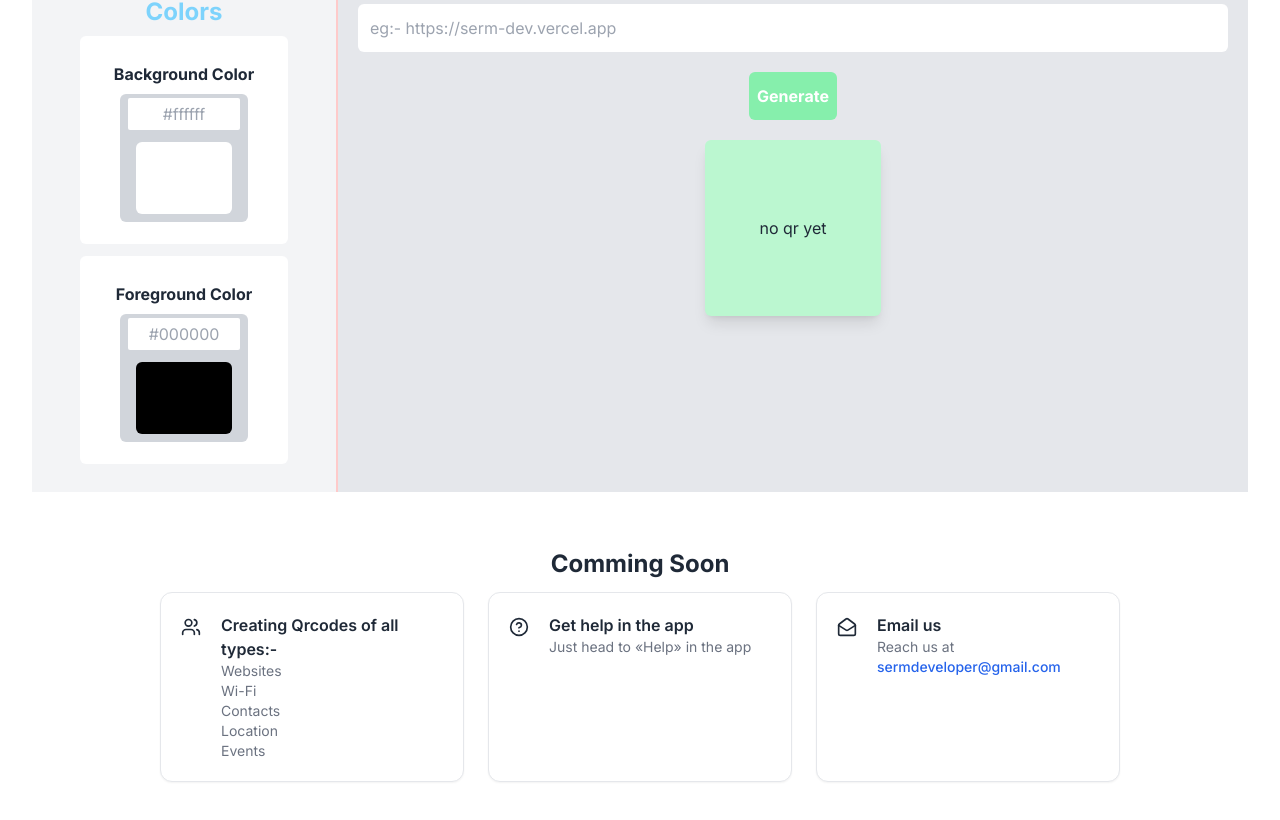
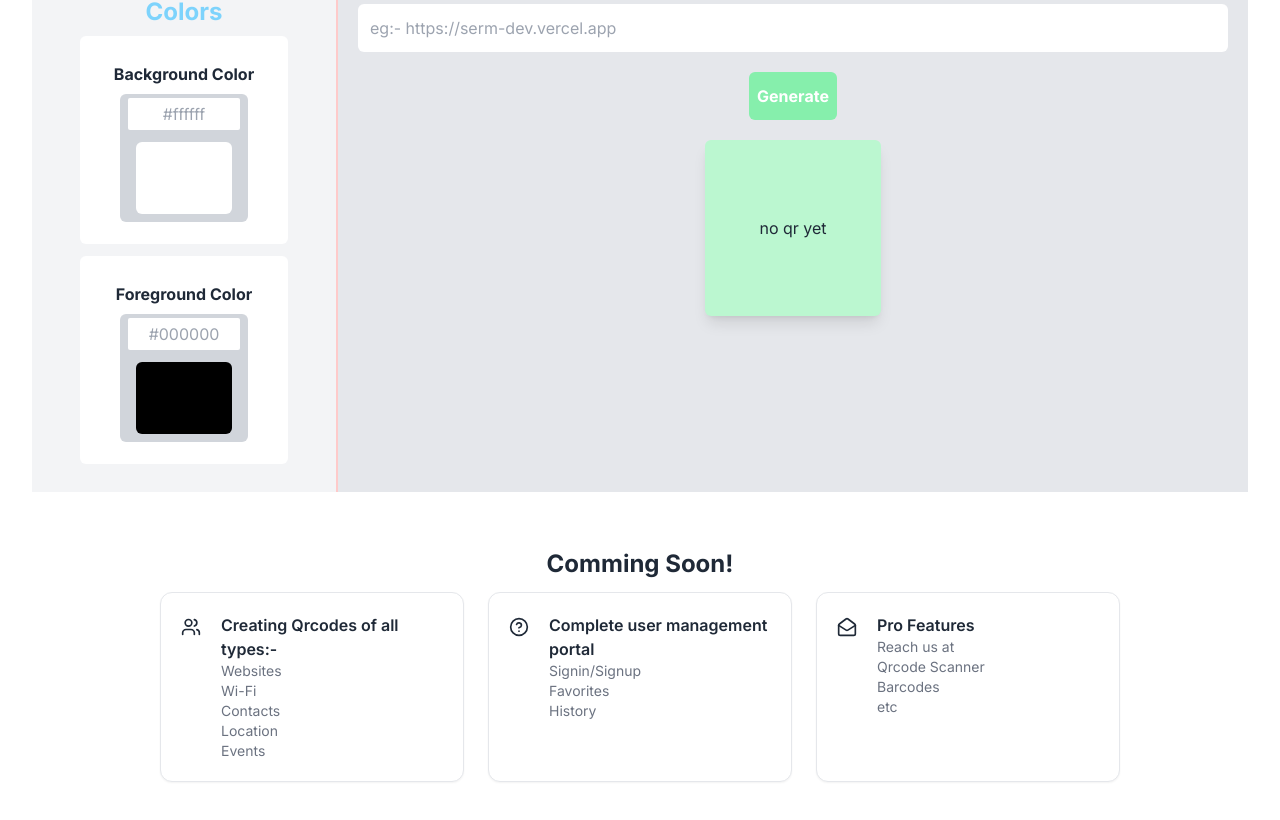
Before and after one commit to Serm357/real-qr-code-generator-and-api, a Next.js app: page / in a window 1280 px wide. Shown: the part 844-1664 px from the top of the page. Built offline with nearby package versions, Linux system fonts and the light colour scheme.

Commit message:
modified:   app/components/About.tsx

```diff
--- a/app/components/About.tsx
+++ b/app/components/About.tsx
@@ -5,7 +5,7 @@ const About = () => {
     <section>
       {/*  Card Section  */}
       <div className="max-w-5xl px-4 py-10 sm:px-6 lg:px-8 lg:py-14 mx-auto">
-        <h1 className="text-center text-2xl font-bold mb-3">Comming Soon</h1>
+        <h1 className="text-center text-2xl font-bold mb-3">Comming Soon!</h1>
         {/*  Grid  */}
         <div className="grid sm:grid-cols-2 lg:grid-cols-3 gap-3 sm:gap-6">
           {/*  Card  */}
@@ -51,9 +51,9 @@ const About = () => {
           {/*  End Card  */}
 
           {/*  Card  */}
-          <Link
+          <div
             className="group flex flex-col bg-white border shadow-sm rounded-xl hover:shadow-md transition dark:bg-slate-900 dark:border-gray-800 dark:focus:outline-none dark:focus:ring-1 dark:focus:ring-gray-600"
-            href="/help"
+            // href="/help"
           >
             <div className="p-4 md:p-5">
               <div className="flex">
@@ -76,21 +76,23 @@ const About = () => {
 
                 <div className="grow ms-5">
                   <h3 className="group-hover:text-blue-600 font-semibold text-gray-800   dark:text-gray-200">
-                    Get help in the app
+                    Complete user management portal
                   </h3>
-                  <p className="text-sm text-gray-500">
-                    Just head to «Help» in the app
-                  </p>
+                  <ul className="text-sm text-gray-500">
+                    <li>Signin/Signup</li>
+                    <li>Favorites</li>
+                    <li>History</li>
+                  </ul>
                 </div>
               </div>
             </div>
-          </Link>
+          </div>
           {/*  End Card  */}
 
           {/*  Card  */}
-          <Link
+          <div
             className="group flex flex-col bg-white border shadow-sm rounded-xl hover:shadow-md transition dark:bg-slate-900 dark:border-gray-800 dark:focus:outline-none dark:focus:ring-1 dark:focus:ring-gray-600"
-            href="#contact"
+            // href="#contact"
           >
             <div className="p-4 md:p-5">
               <div className="flex">
@@ -112,18 +114,20 @@ const About = () => {
 
                 <div className="grow ms-5">
                   <h3 className="group-hover:text-blue-600 font-semibold text-gray-800  ">
-                    Email us
+                    Pro Features
                   </h3>
                   <p className="text-sm text-gray-500">
                     Reach us at{" "}
-                    <span className="text-blue-600 font-medium dark:text-blue-500">
-                      sermdeveloper@gmail.com
-                    </span>
+                    <ul className="text-sm text-gray-500">
+                      <li>Qrcode Scanner</li>
+                      <li>Barcodes</li>
+                      <li>etc</li>
+                    </ul>
                   </p>
                 </div>
               </div>
             </div>
-          </Link>
+          </div>
           {/*  End Card  */}
         </div>
         {/*  End Grid  */}
```
